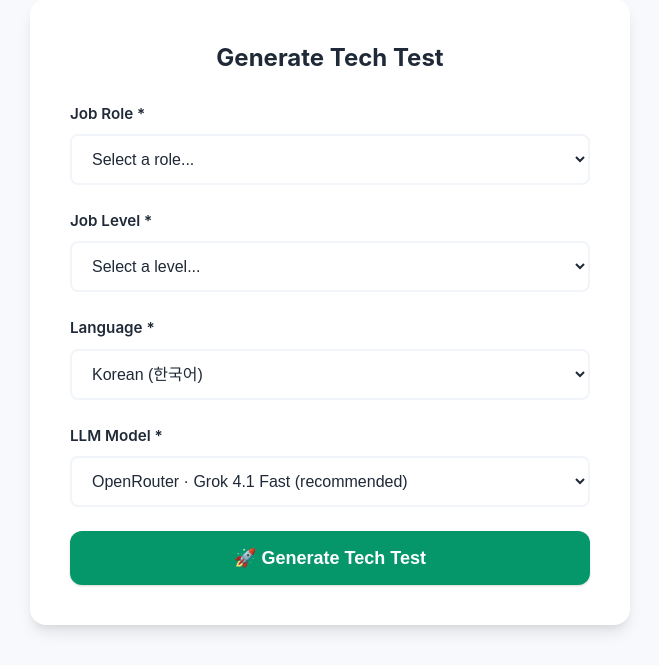
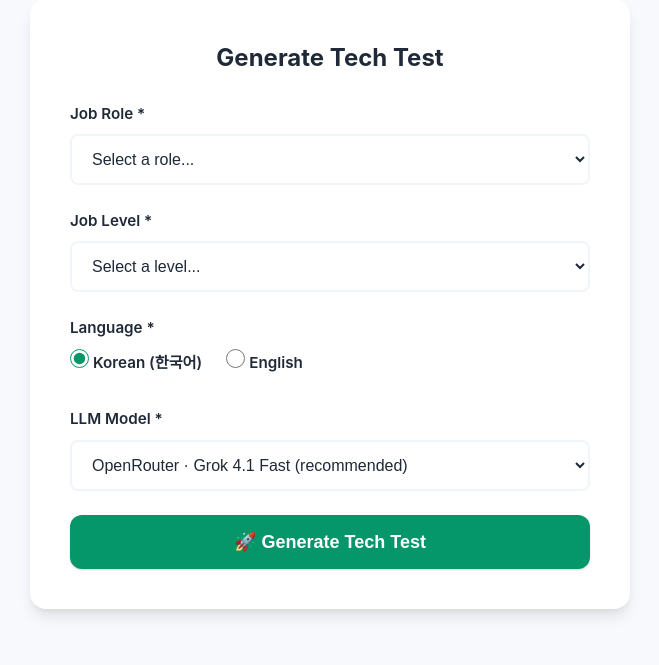
Before and after one commit to chulminlee01/mrt-tech-test, a Flask app: page / in a window 1280 px wide. Shown: the part 323-988 px from the top of the page, without its empty margins (310-969 px from the left). Run offline with Flask 3, Linux system fonts and the light colour scheme; data that the repository does not hold is empty.

Commit message:
Enforce Korean output and switch language selector to radio buttons

```diff
--- a/agent_question_generator.py
+++ b/agent_question_generator.py
@@ -327,7 +327,7 @@ def run_question_generator(
 
     # Build language-specific system and user prompts
     if language.lower() in ["korean", "한국어"]:
-        system_msg = """당신은 OTA 산업 전문 채용 디렉터입니다. 모든 결과는 JSON 형식으로 반환하며, 한국어와 영문 기술 용어만 사용하고 한자·중국어 문자를 절대 포함하지 않습니다."""
+        system_msg = """당신은 OTA 산업 전문 채용 디렉터입니다. 모든 결과는 JSON 형식으로 반환하며, 반드시 한국어(Korean)로 작성하세요. 영문 기술 용어(API, Swift, Compose 등)는 그대로 사용해도 되지만, 설명과 문장은 한국어여야 합니다."""
         user_msg = """회사명: {company_name}
 직무: {job_level} {job_role}
 언어: {language}
@@ -340,7 +340,7 @@ def run_question_generator(
 - 과제에는 최소 1개의 맞춤형 데이터셋(`datasets`)과 스타터 코드 메타데이터(`starter_code`)를 포함시키고, 내용이 과제 요구사항과 긴밀히 연결되도록 하세요.
 - 데이터셋의 `description`과 `columns`는 과제에서 다루는 문제를 해결하는 데 필요한 정보를 전달해야 하며, `records` 값은 10~2000 범위에서 현실적인 크기를 설정하세요.
 - `starter_code`에는 후보자가 바로 활용할 수 있도록 언어(`language`), 파일명(`filename`), 제공 목적을 명확히 설명하고 과제 맥락과 연결하세요.
-- 모든 설명은 간결하면서도 실무 지침이 되도록 작성하며, 기술 용어(예: API, Swift, Compose)는 영어를 유지할 수 있으나 그 외에는 한글을 사용하세요.
+- 모든 설명, 미션, 요구사항은 반드시 한국어로 작성하세요. (기술 용어 제외)
 
 JSON Schema:
 {schema_description}
--- a/templates/index.html
+++ b/templates/index.html
@@ -1484,12 +1484,39 @@
         </div>
 
         <div class="form-group">
-          <label for="language">Language *</label>
-          <select id="language" name="language" required>
-            <option value="Korean">Korean (한국어)</option>
-            <option value="English">English</option>
-          </select>
+          <label>Language *</label>
+          <div class="radio-group">
+            <label class="radio-label">
+              <input type="radio" name="language" value="Korean" checked>
+              <span class="radio-text">Korean (한국어)</span>
+            </label>
+            <label class="radio-label">
+              <input type="radio" name="language" value="English">
+              <span class="radio-text">English</span>
+            </label>
+          </div>
         </div>
+
+        <style>
+          .radio-group {
+            display: flex;
+            gap: 1.5rem;
+            margin-top: 0.5rem;
+          }
+          .radio-label {
+            display: flex;
+            align-items: center;
+            gap: 0.5rem;
+            cursor: pointer;
+            font-size: 1rem;
+            color: var(--text-color);
+          }
+          .radio-label input[type="radio"] {
+            accent-color: var(--accent-color);
+            width: 1.2em;
+            height: 1.2em;
+          }
+        </style>
 
         {% set _default_model = default_model or 'x-ai/grok-4.1-fast' %}
         {% set _model_options = [
```
